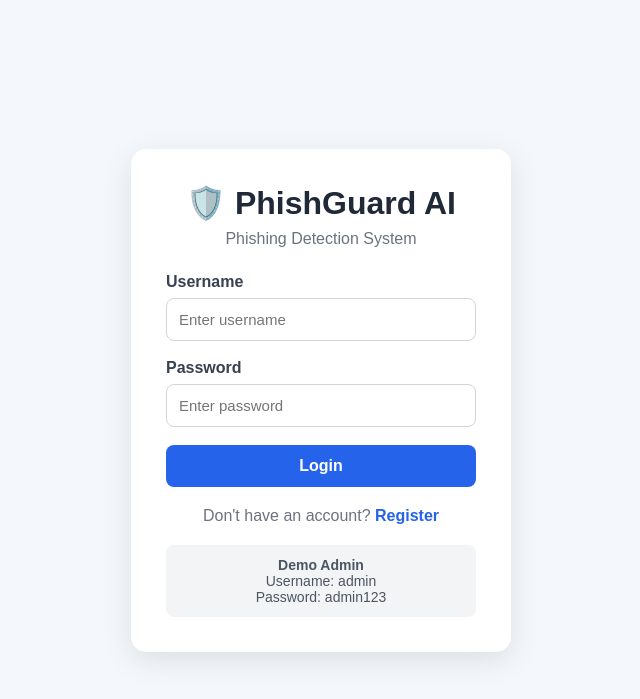
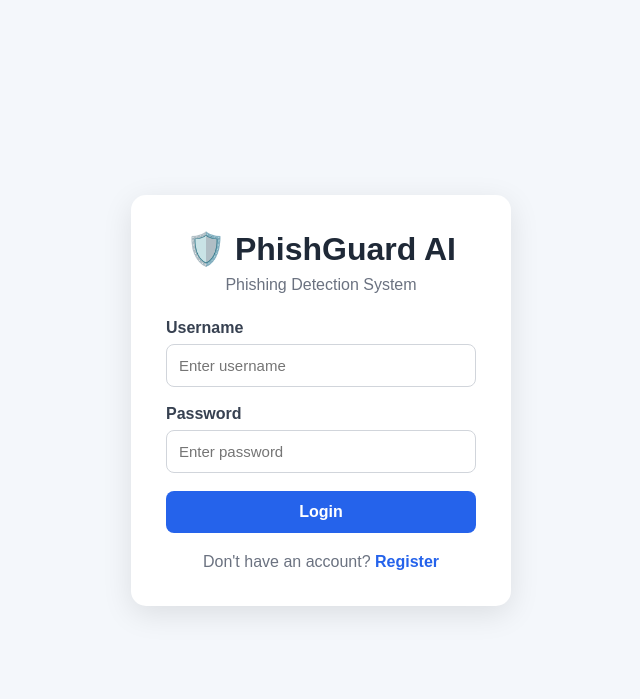
Before and after one commit to karpahadharshu-tech/PhishGuardAI, a Flask app: page /login in a window 1280 px wide. Shown: the top 699 px of the page, without its empty margins (319-959 px from the left). Run offline with Flask 3, Linux system fonts and the light colour scheme; parts of the project's set-up code (start-up, migrations or seed data) failed here and were passed over.

Commit message:
Remove demo admin credentials from login page

```diff
--- a/templates/login.html
+++ b/templates/login.html
@@ -1,4 +1,3 @@
-
 <!DOCTYPE html>
 <html lang="en">
 <head>
@@ -91,16 +90,6 @@
             font-weight: bold;
         }
 
-        .demo {
-            margin-top: 20px;
-            padding: 12px;
-            background: #f3f4f6;
-            border-radius: 8px;
-            text-align: center;
-            font-size: 14px;
-            color: #4b5563;
-        }
-
         .flash {
             background: #fee2e2;
             color: #991b1b;
@@ -144,12 +133,6 @@
         <a href="{{ url_for('register') }}">Register</a>
     </div>
 
-    <div class="demo">
-        <strong>Demo Admin</strong><br>
-        Username: admin<br>
-        Password: admin123
-    </div>
-
 </div>
 
 </body>
```
